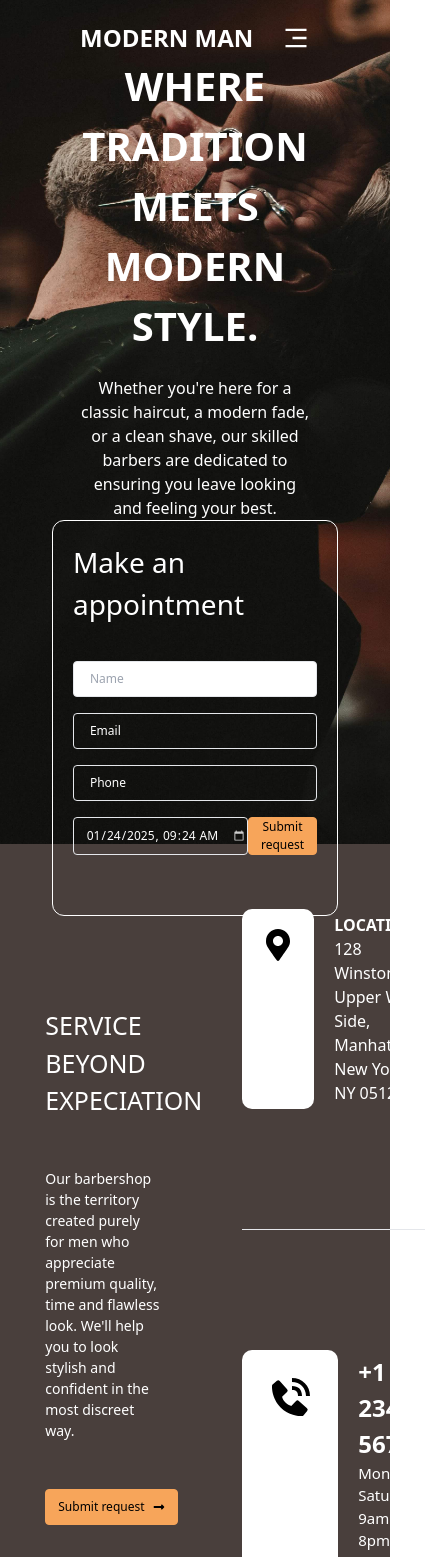
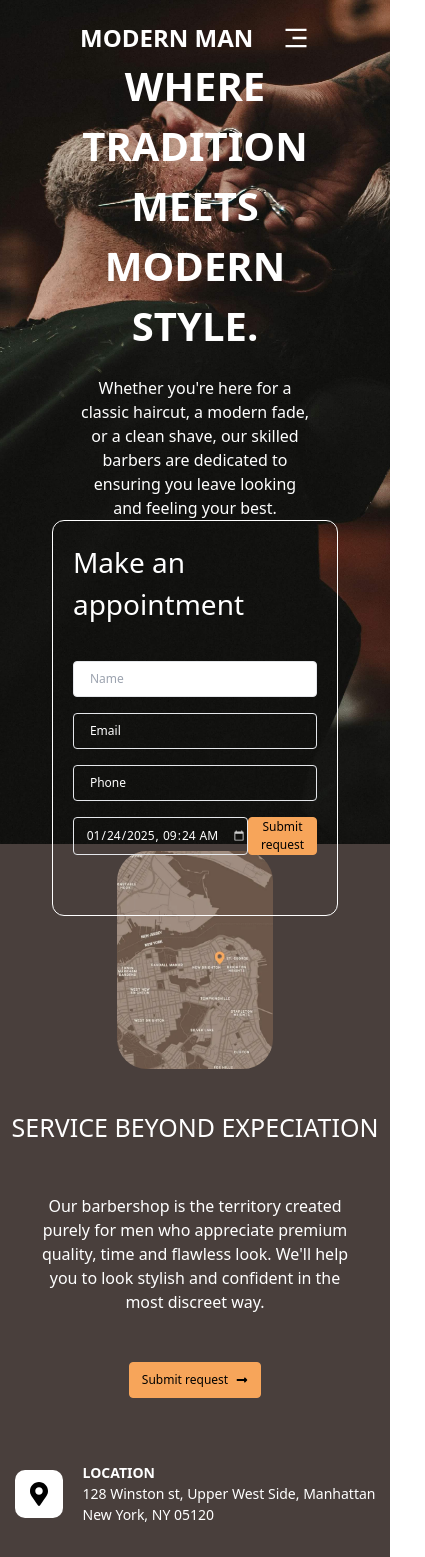
Before and after one commit to robertgarofalo/barbershop, a Next.js app: page / in a window 390 px wide. Shown: the top 1557 px of the page, 425 px wide, since content can reach past the window. Built offline with nearby package versions, Linux system fonts and the light colour scheme.

Commit message:
location section responsive complete

```diff
--- a/app/components/sections/Location.jsx
+++ b/app/components/sections/Location.jsx
@@ -7,38 +7,38 @@ import { BiSolidPhoneCall } from "react-icons/bi";
 
 const Location = () => {
     return (
-        <div className="w-full h-screen grid grid-cols-[3fr_2fr_3fr] gap-5 bg-primary place-content-center place-items-center">
+        <div className="w-full h-screen flex flex-col lg:grid lg:grid-cols-[3fr_2fr_3fr] gap-5 bg-primary place-content-center place-items-center">
 
             {/* COL 1 */}
 
-            <div className="flex flex-col items-start pl-20 xxl:px-20 gap-12">
-                <h1 className="uppercase text-[25px] xl:text-[55px] xxl:text-[65px] text-white xl:leading-[70px]">Service beyond expeciation</h1>
-                <p className="text-white text-[14px] lg:text-[18px] pr-10">Our barbershop is the territory created purely for men who appreciate premium quality, time and flawless look. We'll help you to look stylish and confident in the most discreet way.</p>
-                <button className=' flex flex-row items-center text-[12px] text-black border-[1px] border-accent bg-accent rounded px-3 py-2'>
+            <div className="flex flex-col mb-10 lg:mb-0 order-2 lg:order-1 items-center lg:items-start lg:pl-20 xxl:px-20 gap-12">
+                <h1 className="uppercase mt-5 lg:mt-0 text-[25px] sm:text-[35px] lg:text-[40px] xl:text-[55px] xxl:text-[65px] text-white xl:leading-[70px]">Service beyond expeciation</h1>
+                <p className="text-center lg:text-left w-[80%] lg:w-full text-white text-[16px] sm:text-[18px] lg:text-[18px] lg:pr-10">Our barbershop is the territory created purely for men who appreciate premium quality, time and flawless look. We'll help you to look stylish and confident in the most discreet way.</p>
+                <button className='flex flex-row items-center text-[12px] text-black border-[1px] border-accent bg-accent rounded px-3 py-2'>
                     Submit request <span className="ml-2"><FaLongArrowAltRight /></span>
                 </button>
 
             </div>
 
             {/* COL 2 */}
-            <div className="flex flex-row items-center justify-center">
-                <Image className='rounded-[30px]' src='/assets/map.png' width={400} height={600} alt='manhatten map' />
+            <div className="flex flex-row order-1 lg:order-2 items-center justify-center">
+                <Image className='rounded-[30px] w-[40%] lg:w-[100%]' src='/assets/map.png' width={400} height={600} alt='manhatten map' />
             </div>
 
             {/* COL 3 */}
-            <div className="flex flex-col items-start gap-10 ">
+            <div className="flex flex-col order-2 lg:order-3 items-start xl:gap-10 ">
 
                 {/* location */}
-                <div className="flex flex-row items-between justify-center gap-x-5">
+                <div className="flex flex-row items-center justify-center gap-x-5">
                     {/* icons */}
-                    <div className="bg-white p-5 rounded-[10px]">
-                        <FaMapMarkerAlt className="w-[32px] h-[32px] xxl:w-[48px] xxl:h-[48px]" />
+                    <div className="bg-white flex justify-center p-3 xl:p-5 rounded-[10px]">
+                        <FaMapMarkerAlt className="w-[24px] h-[24px] xl:w-[32px] xl:h-[32px] xxl:w-[48px] xxl:h-[48px]" />
                     </div>
 
                     {/* details */}
                     <div className="flex flex-col justify-between py-1">
-                        <h1 className="xl:text-[24px] text-white font-bold uppercase">Location</h1>
-                        <div className="xl:text-[15px] text-white">
+                        <h1 className="text-[14px] xl:text-[24px] text-white font-bold uppercase">Location</h1>
+                        <div className="text-[14px] xl:text-[15px] text-white">
                             <p>128 Winston st, Upper West Side, Manhattan</p>
                             <p>New York, NY 05120</p>
                         </div>
@@ -46,19 +46,19 @@ const Location = () => {
                 </div>
 
                 {/* hr */}
-                <hr className="w-full my-20" />
+                <hr className="self-center w-[80%] xl:w-full my-10 xl:my-20" />
 
                 {/* phone */}
-                <div className="flex flex-row items-between justify-center gap-x-5">
+                <div className="flex flex-row items-center justify-center gap-x-5">
                     {/* icons */}
-                    <div className="bg-white p-6 rounded-[10px]">
-                        <BiSolidPhoneCall size={48} />
+                    <div className="bg-white flex justify-center p-3 xl:p-5 rounded-[10px]">
+                        <BiSolidPhoneCall className="w-[24px] h-[24px] xl:w-[32px] xl:h-[32px] xxl:w-[48px] xxl:h-[48px]" />
                     </div>
 
                     {/* details */}
                     <div className="flex flex-col justify-between py-1">
-                        <h1 className="text-[24px] text-white font-bold uppercase">+1 234 5678</h1>
-                        <div className="text-[15px] text-white">
+                        <h1 className="text-[14px] xl:text-[24px] text-white font-bold uppercase">+1 234 5678</h1>
+                        <div className="text-[14px] xl:text-[15px] text-white">
                             <p>Monday - Saturday: 9am - 8pm</p>
                             <p>Sunday: 9am - 6pm</p>
                         </div>
--- a/package.json
+++ b/package.json
@@ -12,13 +12,17 @@
     "@radix-ui/react-dialog": "^1.1.5",
     "class-variance-authority": "^0.7.1",
     "clsx": "^2.1.1",
+    "fs": "^0.0.1-security",
     "lucide-react": "^0.474.0",
     "next": "15.1.6",
+    "path": "^0.12.7",
+    "puppeteer": "^24.1.1",
     "react": "^19.0.0",
     "react-dom": "^19.0.0",
     "react-icons": "^5.4.0",
     "tailwind-merge": "^2.6.0",
-    "tailwindcss-animate": "^1.0.7"
+    "tailwindcss-animate": "^1.0.7",
+    "xlsx": "^0.18.5"
   },
   "devDependencies": {
     "@eslint/eslintrc": "^3",
```
Also changed, not shown: 1 other file (tests, documents, lock files or other folders).
